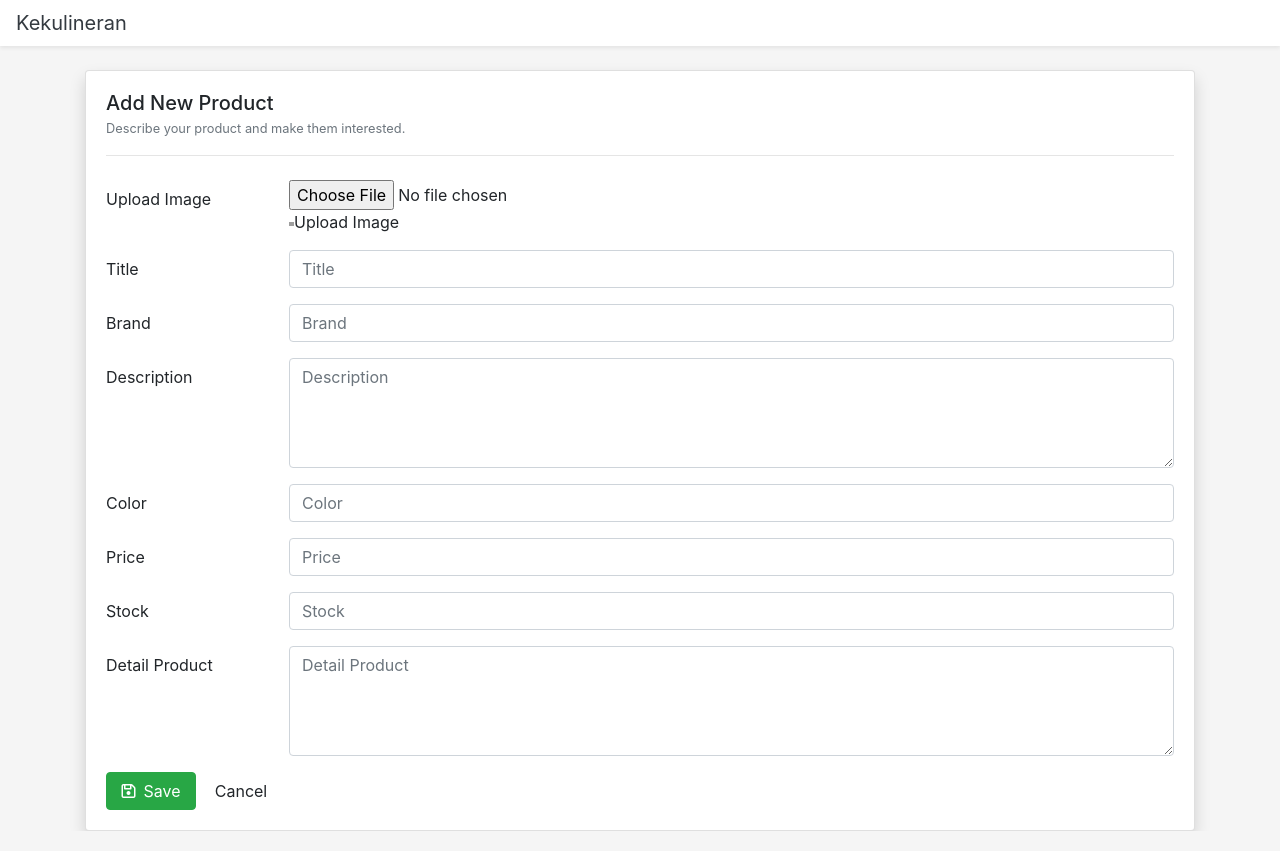
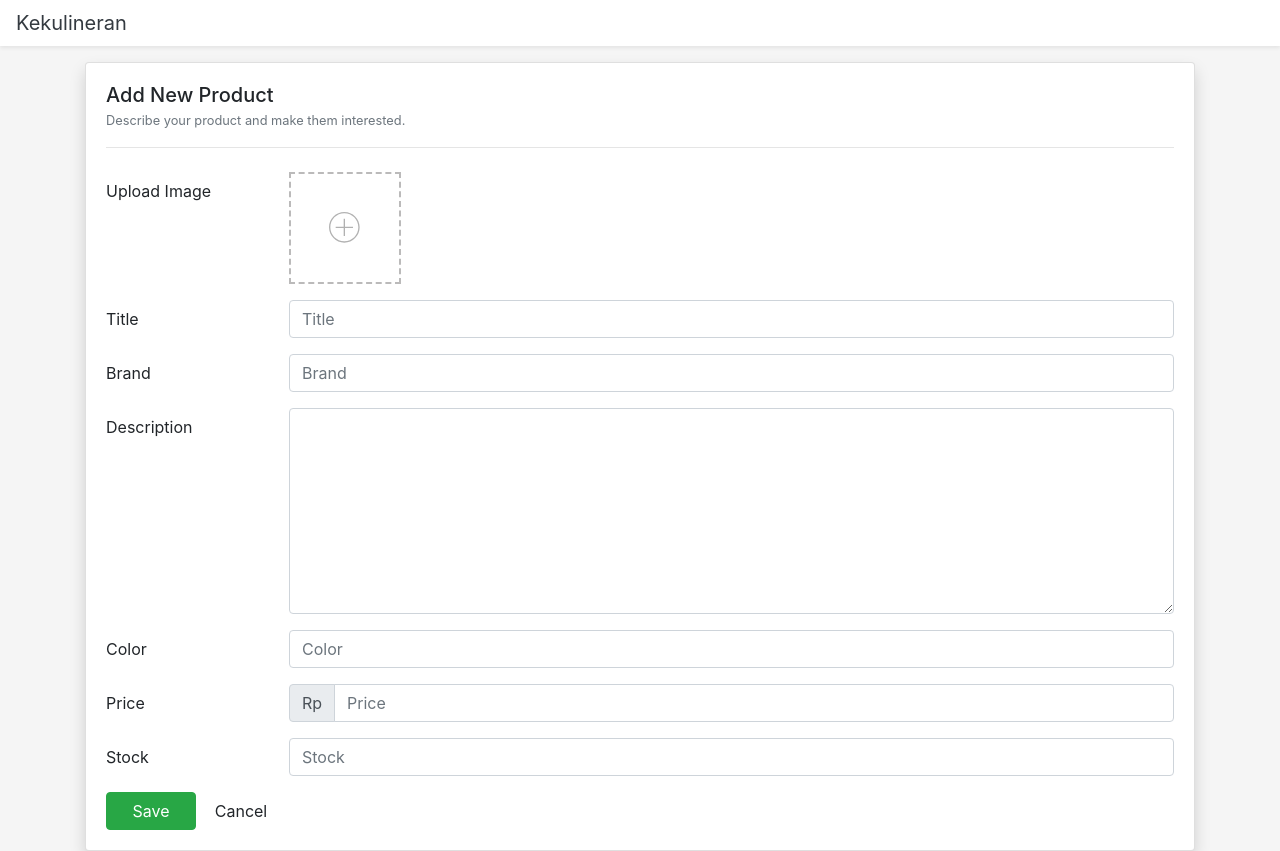
Before and after one commit to mulkyasa/redux-saga-ecommerce, a React (Create React App) app in the folder client/: page /add in a window 1280 px wide. Built offline with nearby package versions, Linux system fonts and the light colour scheme; grey boxes are pictures that could not be loaded.

Commit message:
fixing dropzone

```diff
--- a/client/src/components/Form/Dropzone.js
+++ b/client/src/components/Form/Dropzone.js
@@ -63,7 +63,6 @@ export default class Dropzone extends Component {
           width="5rem"
           height="auto"
         />
-        <span>Upload Image</span>
       </div>
     );
   }
--- a/client/src/components/Form/Form.js
+++ b/client/src/components/Form/Form.js
@@ -1,4 +1,4 @@
-import React from 'react';
+import React from "react";
 
 export function Form(props) {
   let { name, label, type, onChange, inputMode } = props;
@@ -29,7 +29,12 @@ export function Form(props) {
         <label htmlFor={name} className="col-sm-2 col-form-label">
           {label}
         </label>
-        <div className="col-sm-10">
+        <div className="input-group col-sm-10">
+          {label === "Price" ? (
+            <div className="input-group-prepend">
+              <span className="input-group-text">Rp</span>
+            </div>
+          ) : null}
           <input
             id={name}
             className="form-control"
@@ -47,10 +52,7 @@ export function Form(props) {
   else if (type === "textarea")
     return (
       <div className="form-group row">
-        <label
-          htmlFor={label}
-          className="col-sm-2 col-form-label"
-        >
+        <label htmlFor={label} className="col-sm-2 col-form-label">
           {label}
         </label>
         <div className="col-sm-10">
@@ -58,7 +60,6 @@ export function Form(props) {
             id={label}
             className="form-control"
             name={name}
-            placeholder={label}
             value={props.value}
             required={true}
             onChange={onChange}
--- a/client/src/components/Form/Upload.js
+++ b/client/src/components/Form/Upload.js
@@ -26,9 +26,9 @@ export default class Upload extends Component {
                     src={e.target.result}
                     title={file.name}
                     style={{
-                      height: "10rem",
+                      height: "7rem",
                       border: "1px solid black",
-                      margin: "10px 5px 0 0",
+                      margin: "0 0 0 15px",
                     }}
                     alt="Uploaded file"
                   />
@@ -60,10 +60,12 @@ export default class Upload extends Component {
         <label htmlFor="upload" className="col-sm-2 col-form-label">
           Upload Image
         </label>
-        <div className="col-sm-4">
+        <div className="col-10 img-drop">
           <Dropzone className="form-control-file" onFileAdded={this.onFileAdded} disabled={false} />
+          <div className="img-preview">
+            {this.state.image}
+          </div>
         </div>
-        <div className="col-sm-4">{this.state.image}</div>
       </Fragment>
     );
   }
--- a/client/src/components/Layout.js
+++ b/client/src/components/Layout.js
@@ -7,7 +7,7 @@ export default function Box(props) {
   return (
     <Fragment>
       <Navbar />
-      <div className="container mt-3">
+      <div className="container pt-3">
         <Carousel />
         <List />
         <nav aria-label="Page navigation">
--- a/client/src/components/Overview.js
+++ b/client/src/components/Overview.js
@@ -1,8 +1,11 @@
-import React from "react";
+import React, { Fragment } from "react";
+import Navbar from "./Navbar"
 
 export default function Overview(props) {
   return (
-    <div className="container pt-4">
+    <Fragment>
+      <Navbar/>
+      <div className="container pt-3">
         <div className="card">
           <div className="card-body">
             <div className="media">
@@ -60,5 +63,6 @@ export default function Overview(props) {
           </div>
         </div>
       </div>
+    </Fragment>
   );
 }
--- a/client/src/containers/AddForm.js
+++ b/client/src/containers/AddForm.js
@@ -38,7 +38,7 @@ class AddForm extends Component {
   };
 
   render() {
-    let { title, brand, color, price, stock, detail, description } = this.state;
+    let { title, brand, color, price, stock, description } = this.state;
 
     let forms = [
       { type: "file" },
@@ -58,7 +58,7 @@ class AddForm extends Component {
         name: "description",
         label: "Description",
         type: "textarea",
-        rows: 4,
+        rows: 8,
         value: description,
       },
       {
@@ -70,7 +70,7 @@ class AddForm extends Component {
       {
         name: "price",
         label: "Price",
-        type: "text",
+        type: "number",
         inputMode: "numeric",
         min: 0,
         value: price,
@@ -81,13 +81,6 @@ class AddForm extends Component {
         type: "number",
         min: 0,
         value: stock,
-      },
-      {
-        name: "detail",
-        label: "Detail Product",
-        type: "textarea",
-        rows: 4,
-        value: detail,
       }
     ];
 
@@ -104,7 +97,7 @@ class AddForm extends Component {
     return (
       <Fragment>
         <Navbar/>
-        <div className="container pt-4">
+        <div className="container pt-3">
           <div className="card shadow">
             <div className="card-body">
               <h5 className="mb-0">Add New Product</h5>
@@ -115,7 +108,7 @@ class AddForm extends Component {
               <form className="mt-4" onSubmit={this.handleSubmit}>
                 {formItems}
                 <button type="submit" className="btn btn-success">
-                  <i className="fa fa-save mr-sm-2"></i>Save
+                  Save
                 </button>
                 <Link to="/">
                   <button className="btn">Cancel</button>
--- a/client/src/index.css
+++ b/client/src/index.css
@@ -50,7 +50,113 @@ code {
   box-shadow: 0 0 11px rgba(33,33,33,.2);
 }
 
-.color {
-  width: 20px;
-  height: 20px;
+/* source: https://malcoded.com/posts/react-dropzone/ */
+
+.Dropzone {
+  height: 7rem;
+  width: 7rem;
+  background-color: #fff;
+  border: 2px dashed rgb(187, 186, 186);
+  border-radius: 0;
+  display: flex;
+  align-items: center;
+  justify-content: center;
+  flex-direction: column;
+  font-size: 0.5rem;
 }
+
+.Highlight {
+  background-color: rgb(188, 185, 236);
+}
+
+.Icon {
+  opacity: 0.3;
+  height: 2rem;
+  width: 2rem;
+}
+
+.FileInput {
+  display: none;
+}
+
+/* source: https://malcoded.com/posts/react-file-upload/ */
+
+.Upload {
+  display: flex;
+  flex-direction: column;
+  flex: 1;
+  align-items: flex-start;
+  text-align: left;
+  overflow: hidden;
+}
+
+.Content {
+  /* display: flex; */
+  /* flex-direction: row; */
+  padding-top: 16px;
+  box-sizing: border-box;
+  width: 100%;
+  float: right
+}
+
+.Files {
+  align-items: center;
+  justify-items: center;
+  flex: 1;
+  overflow-y: auto;
+}
+
+.Actions {
+  display: flex;
+  flex: 1;
+  width: 100%;
+  align-items: flex-end;
+  flex-direction: column;
+  margin-top: 32px;
+}
+
+.Title {
+  margin-bottom: 32px;
+  float: left;
+}
+
+.Filename {
+  margin-bottom: 8px;
+  font-size: 1rem;
+  color: #555;
+}
+
+.Row {
+  display: flex;
+  flex: 1;
+  flex-direction: column;
+  justify-content: center;
+  height: 50px;
+  padding: 8px;
+  overflow: hidden;
+  box-sizing: border-box;
+}
+
+.CheckIcon {
+  opacity: 0.5;
+  margin-left: 32px;
+}
+
+.ProgressWrapper {
+  display: flex;
+  flex: 1;
+  flex-direction: row;
+  align-items: center;
+}
+
+.img-drop {
+  position: relative;
+  z-index: 2;
+}
+
+.img-preview {
+  position: absolute;
+  z-index: 1;
+  top: 0;
+  left: 0;
+}
```
Also changed, not shown: client/public/iconmonstr-cloud-upload-thin.svg (added). Lines whose indentation alone changed are shown as unchanged.
